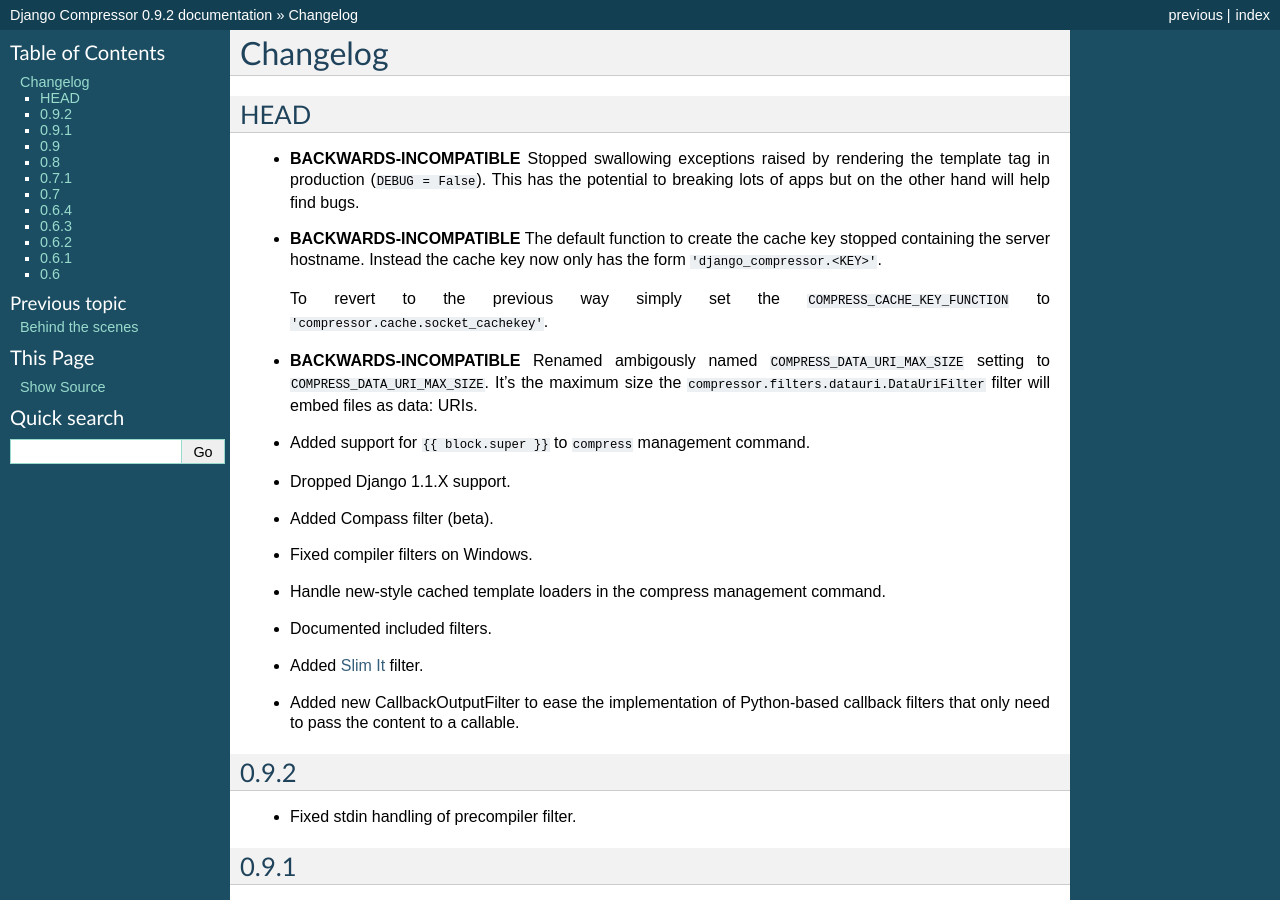
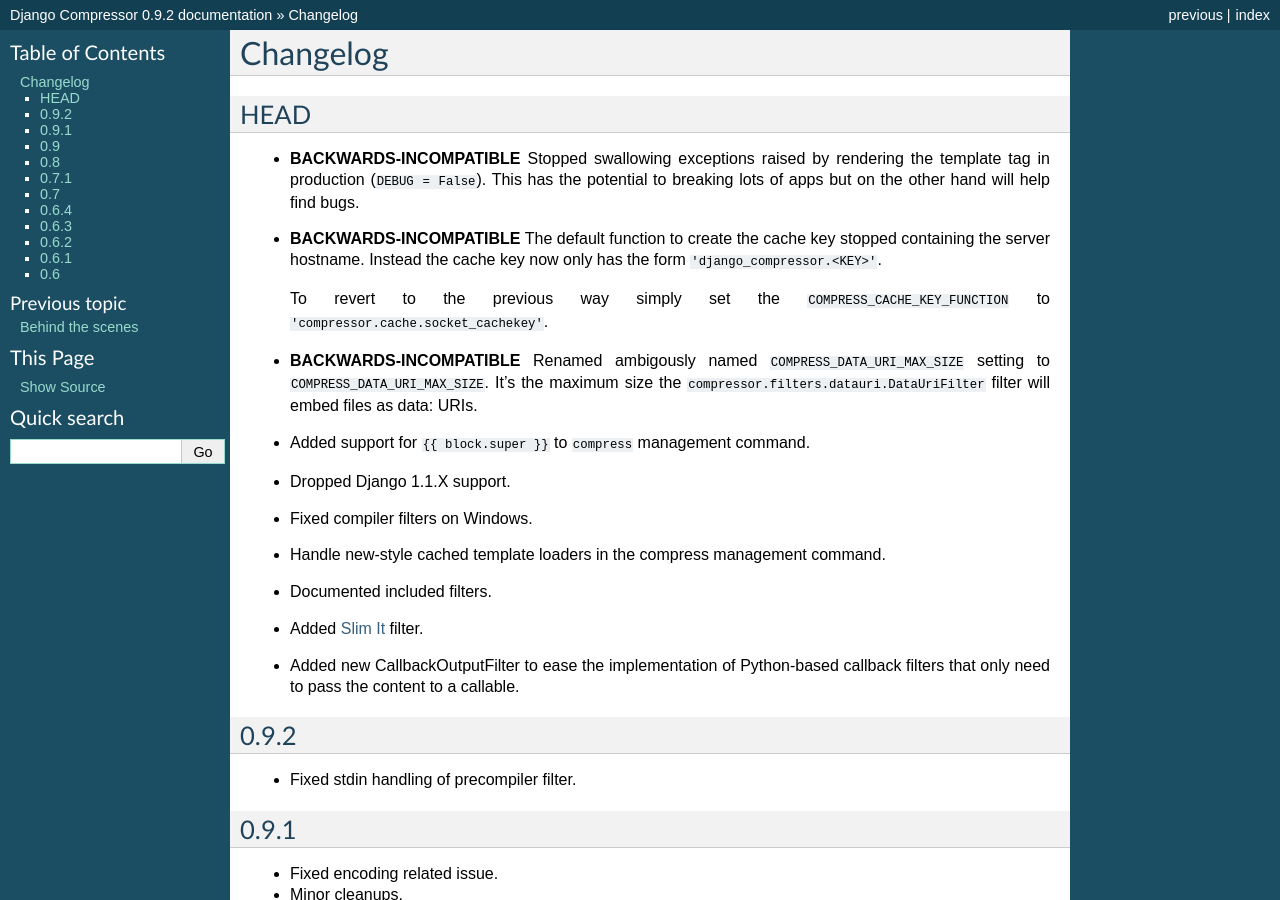
Before and after one commit to django-compressor/django-compressor, a Sphinx documentation site: the page built from docs/changelog.txt, in a window 1280 px wide and 900 px high. Built offline with Sphinx 7.4.7, drawn with Linux system fonts in a browser that asks for light colours.

Commit message:
Further removal of CompassFilter.

```diff
--- a/docs/changelog.txt
+++ b/docs/changelog.txt
@@ -24,8 +24,6 @@
 - Added support for ``{{ block.super }}`` to ``compress`` management command.
 
 - Dropped Django 1.1.X support.
-
-- Added Compass filter (beta).
 
 - Fixed compiler filters on Windows.
 
```
Also changed, not shown: 1 other file.
